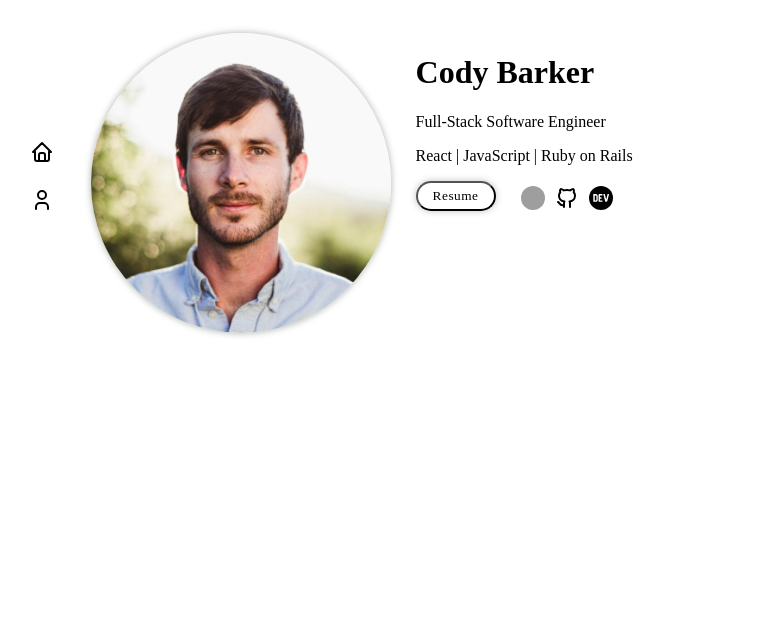
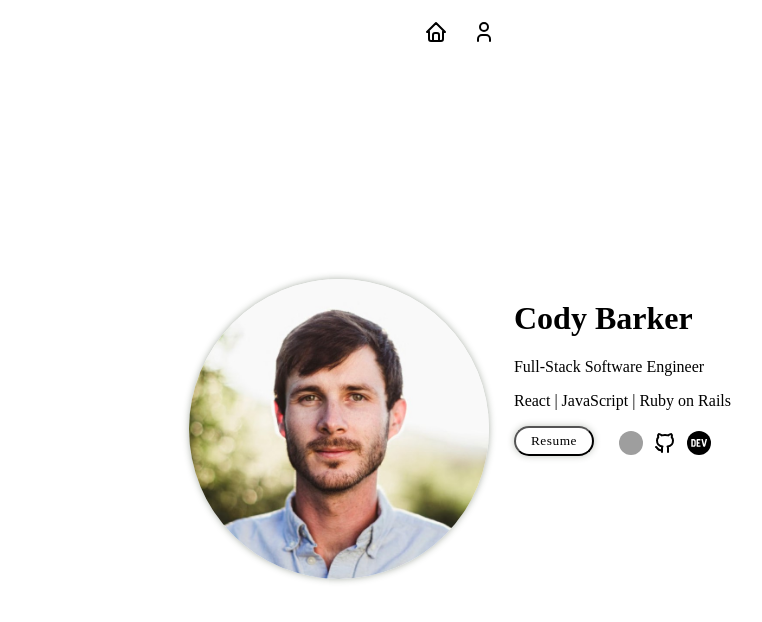
Before and after one commit to cody-barker/react-portfolio-website, a React (Create React App) app: page / in a window 1280 px wide. Shown: the top 622 px of the page, without its empty margins (180-942 px from the left). Built offline with nearby package versions, Linux system fonts and the light colour scheme; grey boxes are pictures that could not be loaded.

Commit message:
add home preview

```diff
--- a/src/App.js
+++ b/src/App.js
@@ -7,14 +7,16 @@ import NotFound from './pages/NotFound'
 
 function App() {
   return (
+    <>
+    <NavBar />
     <main>
-      <NavBar />
       <Routes>
         <Route path="/" element={<Home />}/>
         <Route path="/about" element={<About />}/>
         <Route path="*" element={<NotFound />}/>
       </Routes>
     </main>
+    </>
   );
 }
 
--- a/src/styles/App.css
+++ b/src/styles/App.css
@@ -9,6 +9,9 @@ body {
 }
 
 main {
+  display: flex;
+  justify-content: center;
+  align-items: center;
   margin-left: 15%;
   margin-right: 15%;
   height: 90vh;
@@ -17,9 +20,8 @@ main {
 
 nav {
   display: flex;
-  flex-direction: column;
-  margin-top: 120px;
-  margin-right: 25px;
+  flex-direction: row;
+  justify-content: center;
 }
 
 .nav-link {
```
Also changed, not shown: src/assets/home-preview.png (added), 1 other file (tests, documents, lock files or other folders).
